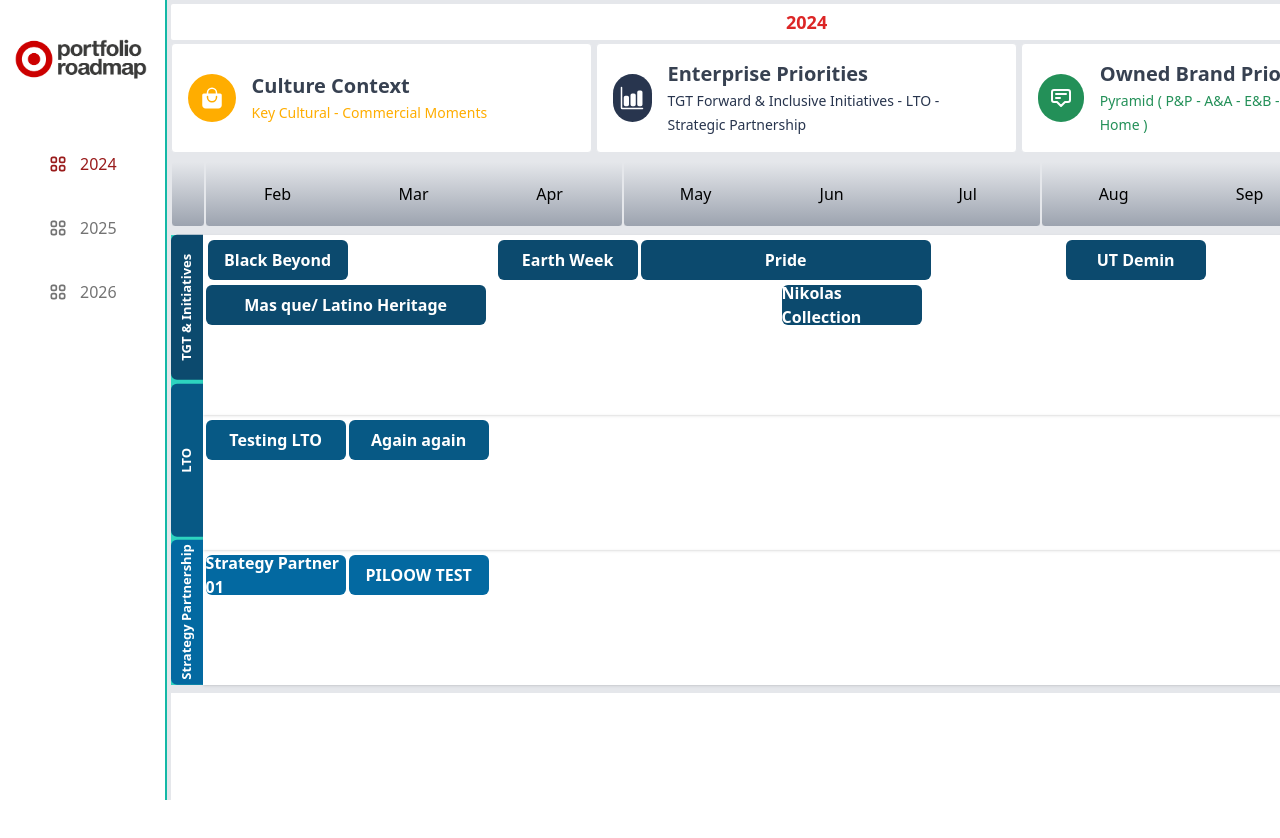
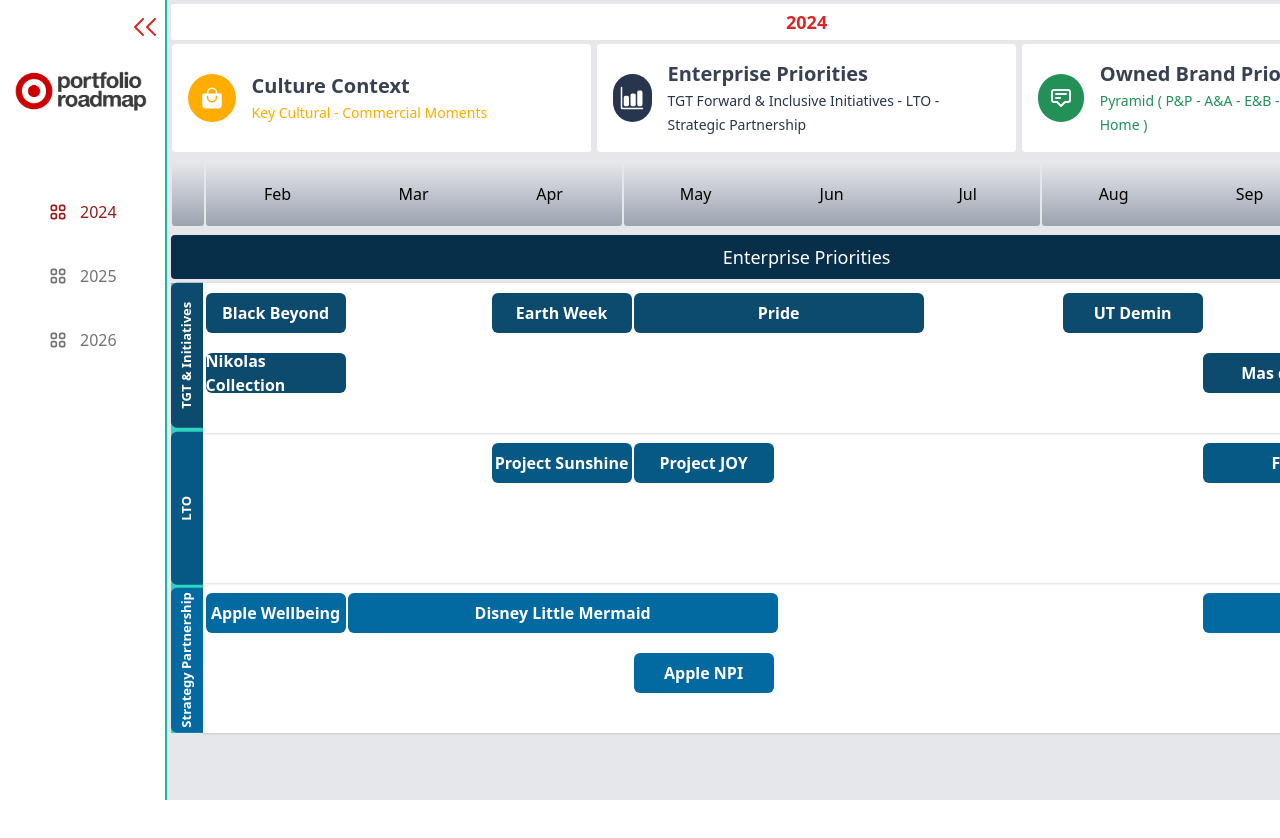
Before and after one commit to Target-Brand-Team/Roadmap, a React (Vite) app: page / in a window 1280 px wide. Shown: the top 838 px of the page. After the commit the page ends 800 px from the top, so only its background shows below. Built offline with nearby package versions, Linux system fonts and the light colour scheme.

Commit message:
added sidebar details

```diff
--- a/src/Database_2024/Enterprise_Priori_Data.jsx
+++ b/src/Database_2024/Enterprise_Priori_Data.jsx
@@ -9,7 +9,8 @@
 					key: '01',
 					label: 'Black Beyond',
 					width: 140,
-					marginLeft: 5,
+					left: 3,
+					top:10,
 					color:'#0c4a6e',
 					description: "testing program"
 				},
@@ -18,7 +19,8 @@
 					key: '02',
 					label: 'Earth Week',
 					width: 140,
-					marginLeft: 150,
+					left: 289,
+					top:10,
 					color:'#0c4a6e',
 
 				},
@@ -27,7 +29,8 @@
 					key: '03',
 					label: 'Pride',
 					width: 290,
-					marginLeft: 3,
+					left: 431,
+					top:10,
 					color:'#0c4a6e'
 				},
 				{
@@ -35,7 +38,8 @@
 					key: '04',
 					label: 'UT Demin',
 					width: 140,
-					marginLeft: 135,
+					left: 860,
+					top:10,
 					color:'#0c4a6e'
 				},
 				{
@@ -43,41 +47,20 @@
 					key: '05',
 					label: 'Mas que/ Latino Heritage',
 					width: 280,
-					marginLeft: 3,
+					left: 1000,
+					top: 70,
 					color:'#0c4a6e'
 				},
 				{
 					id: 6,
 					key: '06',
-					label: '',
-					width: 290,
-					marginLeft: 3,
-					color:'#ffffff'
-				},
-				{
-					id: 7,
-					key: '07',
 					label: 'Nikolas Collection',
 					width: 140,
-					marginLeft: 3,
+					left: 3,
+					top: 70,
 					color:'#0c4a6e'
 				},
-				{
-					id: 8,
-					key: '08',
-					label: '',
-					width: 1540,
-					marginLeft: 3,
-					color:'#fff'
-				},
-				{
-					id: 9,
-					key: '08',
-					label: '',
-					width: 1540,
-					marginLeft: 3,
-					color:'#fff'
-				},
+
 
 			],
 
@@ -86,36 +69,86 @@
 				{
 					id: 1,
 					key: '01',
-					label: 'Testing LTO',
+					label: 'Project Sunshine',
 					width: 140,
-					marginLeft: 3,
+					left: 289,
+					top:10,
 					color:'#075985'
 				},
 				{
 					id: 2,
 					key: '02',
-					label: 'Again again',
+					label: 'Project JOY',
 					width: 140,
-					marginLeft: 3,
+					left: 431,
+					top:10,
 					color:'#075985'
-				}
+				},
+				{
+					id: 3,
+					key: '03',
+					label: 'Fall Fashion Trends',
+					width: 290,
+					left: 1000,
+					top:10,
+					color:'#075985'
+				},
+				{
+					id: 4,
+					key: '04',
+					label: 'Project Pecan',
+					width: 140,
+					left: 1450,
+					top:10,
+					color:'#075985'
+				},
+
 			],
 
 			STRATEGY: [
 				{
 					id: 1,
 					key: '01',
-					label: 'Strategy Partner 01',
+					label: 'Apple Wellbeing',
 					width: 140,
-					marginLeft: 3,
+					left: 3,
+					top:10,
 					color:'#0369a1'
 				},
 				{
 					id: 2,
 					key: '02',
-					label: 'PILOOW TEST',
+					label: 'Disney Little Mermaid',
+					width: 430,
+					left: 145,
+					top:10,
+					color:'#0369a1'
+				},
+				{
+					id: 3,
+					key: '03',
+					label: 'Apple NPI',
+					width: 290,
+					left: 1000,
+					top:10,
+					color:'#0369a1'
+				},
+				{
+					id: 4,
+					key: '04',
+					label: 'Disney 100th',
+					width: 280,
+					left: 1293,
+					top:10,
+					color:'#0369a1'
+				},
+				{
+					id: 5,
+					key: '05',
+					label: 'Apple NPI',
 					width: 140,
-					marginLeft: 3,
+					left: 431,
+					top:70,
 					color:'#0369a1'
 				}
 			],
--- a/src/Pages/2024/Dashboard.jsx
+++ b/src/Pages/2024/Dashboard.jsx
@@ -8,6 +8,7 @@
 const Dashboard = () => {
   const [show, setShow] = useState(true);
   const [showCultural, setShowCultural] = useState(false);
+  const [showOwned, setShowOwned] = useState(false);
 
   return (
     <div className="flex flex-col gap-2 mt-1 mx-1">
@@ -18,6 +19,9 @@
         showCultural={showCultural}
         setShow={setShow}
         setShowCultural={setShowCultural}
+        show={show}
+        showOwned={showOwned}
+        setShowOwned={setShowOwned}
       />
 
       <Calendar />
@@ -25,9 +29,14 @@
 
       {showCultural ? <Cultural /> : null}
 
-      <div className="flex">
+      {show ? <Enterprise /> : null}
+
+      {showOwned ? <OwnedPriorities /> : null}
+
+
+      {/* <div className="flex">
         {show ? <Enterprise /> : <OwnedPriorities />}
-      </div>
+      </div> */}
     </div>
   );
 };
--- a/src/Pages/2024/Enterprise.jsx
+++ b/src/Pages/2024/Enterprise.jsx
@@ -2,18 +2,18 @@
 import EnterpriseRollover from "../../components/Rollover/EnterpriseRollover";
 import { useState } from "react";
 import { ENTERPRISE_PRIORITIES } from "../../Database_2024/Enterprise_Priori_Data";
+import OwnedPriorities from "./OwnedPriorities";
 
 const Enterprise = () => {
   const [modal, setModal] = useState(false);
   const [data, setData] = useState(ENTERPRISE_PRIORITIES);
   const [dataIndexEnterprise, setDataIndexEnterprise] = useState(null);
-  const [variable, setVariable] = useState('');
-
-  console.log(data);
+  const [variable, setVariable] = useState("");
 
 
   return (
-    <main className="flex flex-col w-[1740px]">
+    <main className="flex flex-col w-full">
+      <h3 className="bg-sky-950 text-white font-medium rounded text-center text-lg mb-1 py-2">Enterprise Priorities</h3>
       <div className="bg-white h-[450px] flex">
         <div className=" bg-teal-400 w-8 flex flex-col gap-1">
           <span className="flex-1 vertical text-[13px] text-white bg-sky-900 text-center font-semibold p-1 flex justify-center items-center rounded-tr-md rounded-br-md">
@@ -29,14 +29,15 @@
           </span>
         </div>
 
+
+        <section className="w-full flex flex-col ">
         {/* === ENTERPRISE TGT === */}
-        <section className="w-screen flex flex-col ">
-          <div className="shadow flex-1 flex flex-wrap">
+          <div className="shadow flex-1 relative">
             {data?.TGT?.map((item, index) => (
               <div
-                key={item.id}
+                key={item.id} className="absolute"
                 onClick={() => {
-                  setVariable('TGT')
+                  setVariable("TGT");
                   setDataIndexEnterprise(index);
                   setModal(!modal);
                 }}
@@ -44,8 +45,8 @@
                 <EnterpriseRollover
                   width={item?.width}
                   height="40px"
-                  marginLeft={item?.marginLeft}
-                  marginTop="5px"
+                  left={item?.left}
+                  top={item.top}
                   text={item.label}
                   backgroundColor={item.color}
                 />
@@ -54,12 +55,12 @@
           </div>
 
           {/* === ENTERPRISE LTO === */}
-          <div className="shadow flex-1 flex flex-wrap">
+          <div className="shadow flex-1 ">
             {data?.LTO?.map((item, index) => (
               <div
-                key={item.id}
+                key={item.id} className="absolute"
                 onClick={() => {
-                  setVariable('LTO')
+                  setVariable("LTO");
                   setDataIndexEnterprise(index);
                   setModal(!modal);
                 }}
@@ -67,8 +68,8 @@
                 <EnterpriseRollover
                   width={item?.width}
                   height="40px"
-                  marginLeft={item?.marginLeft}
-                  marginTop="5px"
+                  left={item?.left}
+                  top={item.top}
                   text={item.label}
                   backgroundColor={item.color}
                 />
@@ -80,9 +81,9 @@
           <div className="shadow flex-1 flex flex-wrap">
             {data?.STRATEGY?.map((item, index) => (
               <div
-                key={item.id}
+                key={item.id} className="absolute"
                 onClick={() => {
-                  setVariable('STRATEGY')
+                  setVariable("STRATEGY");
                   setDataIndexEnterprise(index);
                   setModal(!modal);
                 }}
@@ -90,8 +91,8 @@
                 <EnterpriseRollover
                   width={item?.width}
                   height="40px"
-                  marginLeft={item?.marginLeft}
-                  marginTop="5px"
+                  left={item?.left}
+                  top={item.top}
                   text={item.label}
                   backgroundColor={item.color}
                 />
@@ -103,22 +104,22 @@
 
 
       {/* === ENTERPRISE DETAILS === */}
-      <div className="w-full h-[270px] bg-white mt-2 p-1 flex">
-        {modal ? (
-          <div className="bg-red-200 w-full">
+      {/* <div className="w-full h-[270px] bg-white mt-2 p-1 flex">
+         {modal ? (
+          <div className="bg-sky-50 w-full">
             {
               <>
-                <div>
-                  <span>Brand</span>
+                <div className="m-2">
+                  <h3 className="text-3xl font-semibold leading-7 text-gray-600">
+                    {data[variable][dataIndexEnterprise]?.label}
+                  </h3>
+                   <p>{data.TGT[dataIndexEnterprise].description}</p>
                 </div>
-                <h3>{data[variable][dataIndexEnterprise].label}</h3>
-                {/* <p>{data.TGT[dataIndexEnterprise].description}</p> */}
               </>
             }
           </div>
-        ) :( null)}
-      </div>
-
+        ) : null}
+      </div> */}
 
     </main>
   );
--- a/src/Pages/2024/OwnedPriorities.jsx
+++ b/src/Pages/2024/OwnedPriorities.jsx
@@ -11,8 +11,10 @@
   const [modal, setModal] = useState(false);
 
   return (
+    <>
+       <h3 className="bg-targetGreen text-white text-lg font-medium rounded text-center mb-[-6px] py-2">Owned Brand Priorities</h3>
     <div className="bg-white h-[1200px] w-full flex mb-10">
-      <div className=" bg-teal-400 w-8 flex flex-col gap-1">
+      <div className=" bg-teal-400 w-[35px] flex flex-col gap-1">
         <span className="flex-1 vertical text-[13px] text-white bg-targetGreen text-center font-semibold p-1 flex justify-center items-center rounded-tr-md rounded-br-md">
           Portfolio Priorities
         </span>
@@ -255,6 +257,7 @@
         </div>
       ) : null}
     </div>
+    </>
   );
 };
 
--- a/src/components/DashboardGrid.jsx
+++ b/src/components/DashboardGrid.jsx
@@ -6,7 +6,7 @@
 import { HiOutlineAnnotation } from "react-icons/hi";
 
 
-const DashboardGrid = ({ showCultural, setShow, setShowCultural }) => {
+const DashboardGrid = ({ showCultural, setShow, show, setShowCultural, setShowOwned, showOwned }) => {
   return (
     <div className="flex gap-1 mt-[-5px] ">
 
@@ -30,7 +30,7 @@
       </div>
 
       <div
-        onClick={() => setShow(true)}
+        onClick={() => setShow(!show)}
         className="bg-white hover:bg-sky-100 cursor-pointer rounded p-4 flex-1 border border-gray-200 flex items-center"
       >
         <div className="bg-[#28354e] rounded-full h-12 w-12 flex items-center justify-center">
@@ -50,7 +50,7 @@
       </div>
 
       <div
-        onClick={() => setShow(false)}
+         onClick={() => setShowOwned(!showOwned)}
         className="bg-white hover:bg-green-200 cursor-pointer rounded p-4 flex-1 border border-gray-200 flex items-center"
       >
         <div className="bg-[#239058] rounded-full h-12 w-12 flex items-center justify-center">
--- a/src/components/Rollover/EnterpriseRollover.jsx
+++ b/src/components/Rollover/EnterpriseRollover.jsx
@@ -7,6 +7,8 @@
   marginTop,
   text,
   backgroundColor,
+  left,
+  top,
 }) => {
 
 
@@ -15,11 +17,11 @@
     color: "white",
     width: width,
     height,
-    marginLeft: marginLeft,
-    marginTop,
     borderRadius: "6px",
+    left: left,
+    top: top,
     text: text,
-    backgroundImage: ``,
+    position: "absolute"
   };
 
   return (
--- a/src/components/Rollover/OwnedBrandRollover.jsx
+++ b/src/components/Rollover/OwnedBrandRollover.jsx
@@ -25,7 +25,7 @@
     <div>
       <div
         style={imageStyle}
-        className="flex  items-center font-semibold text-gray-700 hover:scale-95 transition-all cursor-pointer"
+        className="flex items-center font-semibold text-gray-700 hover:scale-95 transition-all duration-300 cursor-pointer"
       >
         <img src={image} alt="logo" className="w-12 h-12" />
       </div>
--- a/src/components/Sidebar.jsx
+++ b/src/components/Sidebar.jsx
@@ -1,23 +1,51 @@
-import React from 'react'
-import Logo from '../assets/Logo.png'
+import React, { useState } from "react";
+import Logo from "../assets/Logo.png";
 import { Link, useLocation } from "react-router-dom";
-import { DASHBOARD_SIDEBAR_LINKS } from '../Database_2024/Navigation'
+import { DASHBOARD_SIDEBAR_LINKS } from "../Database_2024/Navigation";
+import { IoChevronBackCircleSharp } from "react-icons/io5";
+import { IoChevronForwardCircleSharp } from "react-icons/io5";
+import { RxDoubleArrowRight } from "react-icons/rx";
+import { RxDoubleArrowLeft } from "react-icons/rx";
 
 const Sidebar = () => {
+  const [hideSidebar, setHideSidebar] = useState(true);
+
   return (
-    <div className="bg-white h-screen p- flex flex-col border-r-2 border-teal-500 text-black">
-    <div className=" mb-12 mt-8">
+    <>
+      {hideSidebar ? (
+        <div className="bg-white h-screen p- flex flex-col border-r-2 border-teal-500 text-black relative">
+          <div className=" mb-16 mt-16">
             <img src={Logo} className="w-[140px] ml-3" />
+          </div>
+          <div className="absolute top-3 left-[130px] text-3xl text-red-600">
+            <RxDoubleArrowLeft
+              onClick={() => setHideSidebar(!hideSidebar)}
+            />
           </div>
           <div className="flex-1">
             {DASHBOARD_SIDEBAR_LINKS.map((item) => (
               <SidebarLink key={item.key} item={item} />
             ))}
           </div>
-
         </div>
-  )
-}
+      ) : (
+        <div className="bg-white h-screen border-r-2 border-teal-500">
+          <div>
+          <RxDoubleArrowRight
+            className="absolute text-3xl text-red-600 top-3 left-5 "
+            onClick={() => setHideSidebar(!hideSidebar)}
+          />
+          </div>
+          <div className="h-screen flex items-center">
+            <span className="vertical px-3 text-xl text-red-600 font-medium  ">
+              Portfolio Roadmap
+            </span>
+          </div>
+        </div>
+      )}
+    </>
+  );
+};
 
 const SidebarLink = ({ item }) => {
   const { pathname } = useLocation();
@@ -37,4 +65,4 @@
   );
 };
 
-export default Sidebar
+export default Sidebar;
```
Also changed, not shown: src/Database_2024/CulruralData.jsx (+17 -11 lines), src/Database_2024/OwnedBrandData.jsx (+5 -4 lines), src/Pages/2024/Cultural.jsx (+5 -5 lines). Lines whose indentation alone changed are shown as unchanged.
